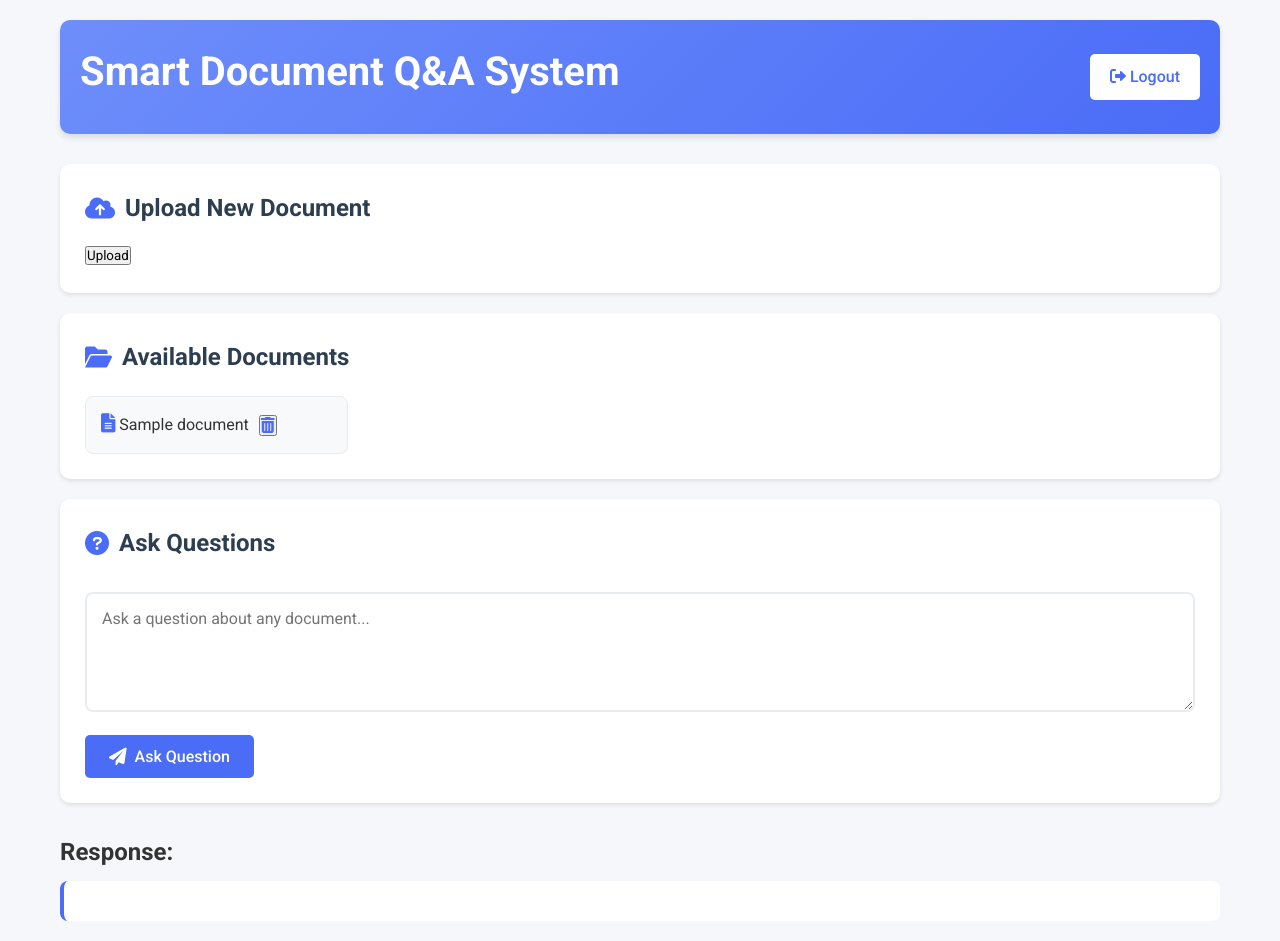
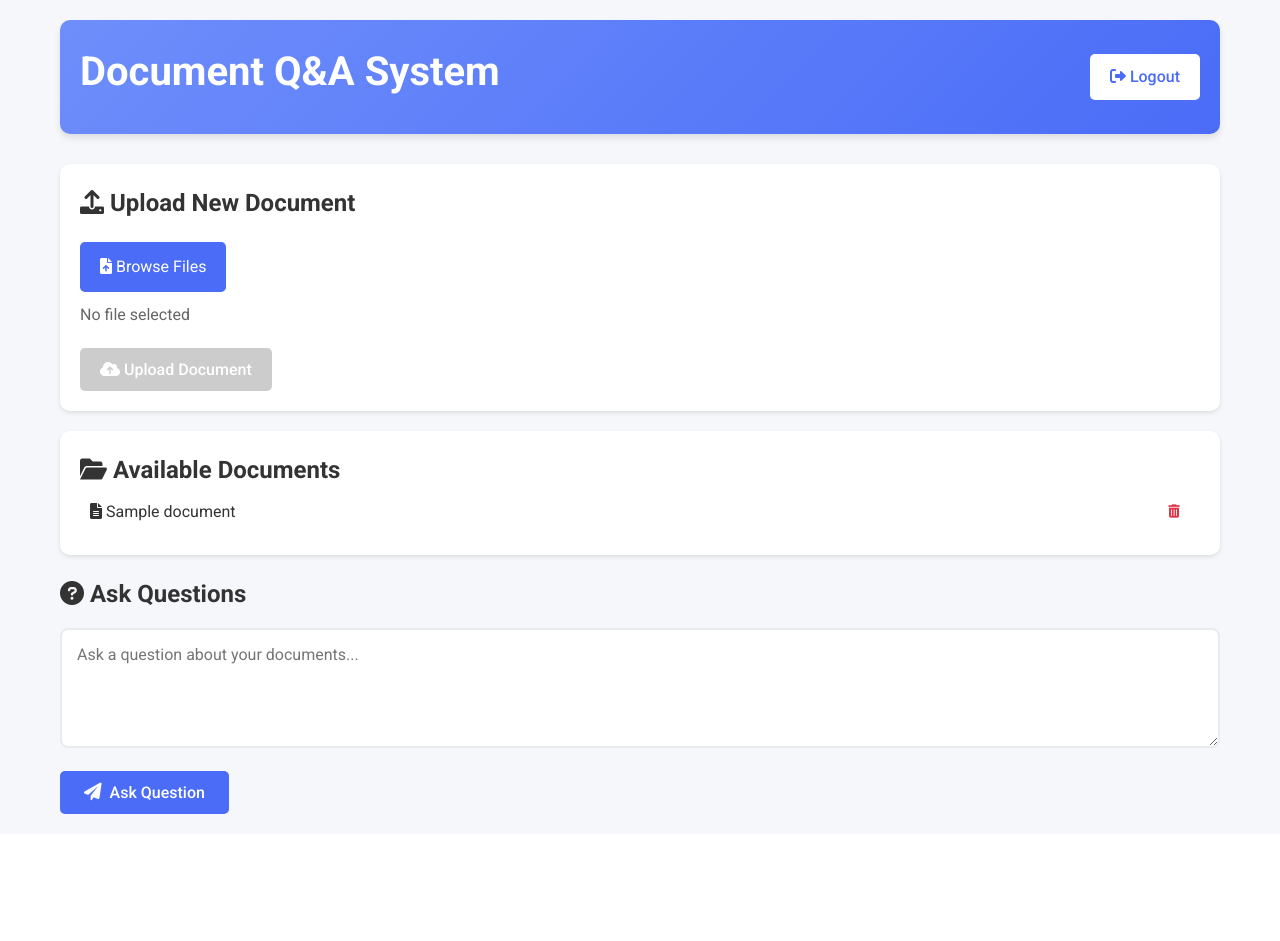
Before and after one commit to nagaramyav/chatbot, a Flask app: page / in a window 1280 px wide. After the commit the page ends 814 px from the top, so only its background shows below. Run offline with Flask 3, Linux system fonts and the light colour scheme; a user stored in the database is signed in; tables that the repository leaves empty hold one stand-in row (values such as "Sample post").

Commit message:
Improve file upload interface and document management

```diff
--- a/templates/index.html
+++ b/templates/index.html
@@ -1,7 +1,7 @@
 <!DOCTYPE html>
 <html>
 <head>
-    <title>Smart Document Q&A System</title>
+    <title>Document Q&A System</title>
     <link href="https://fonts.googleapis.com/css2?family=Roboto:wght@300;400;500;700&display=swap" rel="stylesheet">
     <link href="https://cdnjs.cloudflare.com/ajax/libs/font-awesome/6.0.0/css/all.min.css" rel="stylesheet">
     <style>
@@ -93,55 +93,112 @@
         }
 
         .upload-section {
-            display: flex;
-            flex-direction: column;
-            gap: 15px;
+            background: white;
+            padding: 20px;
+            border-radius: 10px;
+            box-shadow: 0 2px 4px rgba(0,0,0,0.1);
+            margin-bottom: 20px;
         }
 
         .file-input-container {
             position: relative;
-            overflow: hidden;
-            display: inline-block;
+            margin: 20px 0;
         }
 
-        .file-input-label {
+        .file-input-button {
+            display: inline-block;
+            padding: 12px 20px;
             background-color: #4a6cf7;
             color: white;
-            padding: 12px 24px;
             border-radius: 5px;
             cursor: pointer;
-            display: inline-block;
-            transition: background-color 0.3s ease;
+            transition: background-color 0.3s;
         }
 
-        .file-input-label:hover {
+        .file-input-button:hover {
             background-color: #3a5bd6;
         }
 
-        #fileInput {
+        .file-input {
             display: none;
         }
 
-        .document-grid {
-            display: grid;
-            grid-template-columns: repeat(auto-fill, minmax(250px, 1fr));
-            gap: 20px;
-            margin-top: 20px;
+        .selected-file {
+            margin-top: 10px;
+            color: #666;
+        }
+
+        .upload-button {
+            background-color: #28a745;
+            color: white;
+            padding: 12px 20px;
+            border: none;
+            border-radius: 5px;
+            cursor: pointer;
+            font-size: 16px;
+            font-weight: 500;
+            transition: background-color 0.3s;
+        }
+
+        .upload-button:hover {
+            background-color: #218838;
+        }
+
+        .upload-button:disabled {
+            background-color: #cccccc;
+            cursor: not-allowed;
+        }
+
+        .status-message {
+            margin: 10px 0;
+            padding: 10px;
+            border-radius: 4px;
+        }
+
+        .status-success {
+            background-color: #d4edda;
+            color: #155724;
+            border: 1px solid #c3e6cb;
+        }
+
+        .status-error {
+            background-color: #f8d7da;
+            color: #721c24;
+            border: 1px solid #f5c6cb;
+        }
+
+        .document-list {
+            background: white;
+            padding: 20px;
+            border-radius: 10px;
+            box-shadow: 0 2px 4px rgba(0,0,0,0.1);
+            margin-bottom: 20px;
         }
 
         .document-item {
-            background: #f8f9fa;
-            padding: 15px;
-            border-radius: 8px;
-            border: 1px solid #e9ecef;
             display: flex;
+            justify-content: space-between;
             align-items: center;
-            gap: 10px;
+            padding: 10px;
+            border-bottom: 1px solid #eee;
         }
 
-        .document-item i {
-            color: #4a6cf7;
-            font-size: 1.2em;
+        .document-item:last-child {
+            border-bottom: none;
+        }
+
+        .delete-btn {
+            color: #dc3545;
+            background: none;
+            border: none;
+            cursor: pointer;
+            padding: 5px 10px;
+            border-radius: 3px;
+        }
+
+        .delete-btn:hover {
+            background-color: #dc3545;
+            color: white;
         }
 
         .qa-section textarea {
@@ -216,24 +273,6 @@
             display: none;
         }
 
-        .status-message {
-            margin: 10px 0;
-            padding: 10px;
-            border-radius: 4px;
-        }
-
-        .status-success {
-            background-color: #d4edda;
-            color: #155724;
-            border: 1px solid #c3e6cb;
-        }
-
-        .status-error {
-            background-color: #f8d7da;
-            color: #721c24;
-            border: 1px solid #f5c6cb;
-        }
-
         @keyframes spin {
             0% { transform: rotate(0deg); }
             100% { transform: rotate(360deg); }
@@ -251,69 +290,75 @@
             .header h1 {
                 font-size: 2em;
             }
-
-            .document-grid {
-                grid-template-columns: 1fr;
-            }
         }
     </style>
 </head>
 <body>
     <div class="container">
         <div class="header">
-            <h1 class="header-title">Smart Document Q&A System</h1>
+            <h1 class="header-title">Document Q&A System</h1>
             <a href="{{ url_for('logout') }}" class="logout-btn">
                 <i class="fas fa-sign-out-alt"></i> Logout
             </a>
         </div>
 
-        <div class="card">
-            <h2><i class="fas fa-cloud-upload-alt"></i>Upload New Document</h2>
-            <div class="upload-section">
-                <form id="uploadForm" enctype="multipart/form-data">
-                    <input type="file" id="fileInput" accept=".txt,.pdf,.doc,.docx">
-                    <button type="button" onclick="uploadFile()">Upload</button>
-                </form>
-                <div id="uploadStatus"></div>
+        <div class="upload-section">
+            <h2><i class="fas fa-upload"></i> Upload New Document</h2>
+            <div class="file-input-container">
+                <label for="fileInput" class="file-input-button">
+                    <i class="fas fa-file-upload"></i> Browse Files
+                </label>
+                <input type="file" id="fileInput" class="file-input" accept=".txt,.pdf,.doc,.docx">
+                <div class="selected-file" id="selectedFile">No file selected</div>
             </div>
+            <button onclick="uploadFile()" class="upload-button" id="uploadButton" disabled>
+                <i class="fas fa-cloud-upload-alt"></i> Upload Document
+            </button>
+            <div id="uploadStatus" class="status-message"></div>
         </div>
 
-        <div class="card">
-            <h2><i class="fas fa-folder-open"></i>Available Documents</h2>
-            <div class="document-grid">
+        <div class="document-list">
+            <h2><i class="fas fa-folder-open"></i> Available Documents</h2>
+            {% if documents %}
                 {% for doc in documents %}
                 <div class="document-item" id="doc-{{ doc[0] }}">
-                    <div class="document-info">
-                        <i class="fas fa-file-alt"></i>
-                        <span>{{ doc[1] }}</span>
-                    </div>
-                    <button class="delete-btn" onclick="deleteDocument({{ doc[0] }}, '{{ doc[1] }}')" title="Delete document">
+                    <span><i class="fas fa-file-alt"></i> {{ doc[1] }}</span>
+                    <button class="delete-btn" onclick="deleteDocument({{ doc[0] }})">
                         <i class="fas fa-trash-alt"></i>
                     </button>
                 </div>
                 {% endfor %}
-            </div>
+            {% else %}
+                <p>No documents uploaded yet.</p>
+            {% endif %}
         </div>
 
-        <div class="card">
-            <h2><i class="fas fa-question-circle"></i>Ask Questions</h2>
-            <div class="qa-section">
-                <textarea id="userInput" placeholder="Ask a question about any document..."></textarea>
-                <button onclick="sendMessage()" class="button">
-                    <i class="fas fa-paper-plane"></i> Ask Question
-                </button>
-            </div>
-        </div>
-
-        <div class="loader" id="loader"></div>
-
-        <div class="response-section">
-            <h2>Response:</h2>
-            <div class="response-content" id="response"></div>
+        <div class="qa-section">
+            <h2><i class="fas fa-question-circle"></i> Ask Questions</h2>
+            <textarea id="userInput" placeholder="Ask a question about your documents..."></textarea>
+            <button onclick="sendMessage()" class="button">
+                <i class="fas fa-paper-plane"></i> Ask Question
+            </button>
+            <div id="loader" class="loader"></div>
+            <div id="response" class="response"></div>
         </div>
     </div>
 
     <script>
+        const fileInput = document.getElementById('fileInput');
+        const selectedFile = document.getElementById('selectedFile');
+        const uploadButton = document.getElementById('uploadButton');
+
+        fileInput.addEventListener('change', function() {
+            if (this.files.length > 0) {
+                selectedFile.textContent = `Selected file: ${this.files[0].name}`;
+                uploadButton.disabled = false;
+            } else {
+                selectedFile.textContent = 'No file selected';
+                uploadButton.disabled = true;
+            }
+        });
+
         function showStatus(message, type) {
             const statusDiv = document.getElementById('uploadStatus');
             statusDiv.className = `status-message status-${type}`;
@@ -321,9 +366,7 @@
         }
 
         async function uploadFile() {
-            const fileInput = document.getElementById('fileInput');
             const file = fileInput.files[0];
-
             if (!file) {
                 showStatus('Please select a file first', 'error');
                 return;
@@ -333,6 +376,7 @@
             formData.append('file', file);
 
             try {
+                uploadButton.disabled = true;
                 showStatus('Uploading...', 'info');
 
                 const response = await fetch('/upload', {
@@ -340,28 +384,57 @@
                     body: formData
                 });
 
-                if (!response.ok) {
-                    throw new Error(`HTTP error! status: ${response.status}`);
-                }
-
                 const result = await response.json();
 
                 if (result.success) {
                     showStatus('File uploaded successfully!', 'success');
-                    // Refresh the page to show the new document
                     setTimeout(() => {
                         window.location.reload();
                     }, 1500);
                 } else {
                     showStatus(`Upload failed: ${result.error}`, 'error');
+                    uploadButton.disabled = false;
                 }
             } catch (error) {
                 console.error('Error:', error);
                 showStatus('Error uploading file. Please try again.', 'error');
+                uploadButton.disabled = false;
             }
 
-            // Clear the file input
             fileInput.value = '';
+            selectedFile.textContent = 'No file selected';
+        }
+
+        async function deleteDocument(docId) {
+            if (!confirm('Are you sure you want to delete this document?')) {
+                return;
+            }
+
+            try {
+                const response = await fetch(`/delete_document/${docId}`, {
+                    method: 'DELETE'
+                });
+
+                const result = await response.json();
+
+                if (result.success) {
+                    const docElement = document.getElementById(`doc-${docId}`);
+                    docElement.style.opacity = '0';
+                    setTimeout(() => {
+                        docElement.remove();
+                        if (document.querySelectorAll('.document-item').length === 0) {
+                            document.querySelector('.document-list').innerHTML =
+                                '<h2><i class="fas fa-folder-open"></i> Available Documents</h2>' +
+                                '<p>No documents uploaded yet.</p>';
+                        }
+                    }, 300);
+                } else {
+                    alert('Error deleting document: ' + result.error);
+                }
+            } catch (error) {
+                console.error('Error:', error);
+                alert('Error deleting document. Please try again.');
+            }
         }
 
         async function sendMessage() {
@@ -407,37 +480,6 @@
                 sendMessage();
             }
         });
-
-        async function deleteDocument(docId, docTitle) {
-            if (!confirm(`Are you sure you want to delete "${docTitle}"?`)) {
-                return;
-            }
-
-            try {
-                const response = await fetch(`/delete_document/${docId}`, {
-                    method: 'DELETE'
-                });
-
-                const result = await response.json();
-
-                if (result.success) {
-                    // Add fade-out animation
-                    const docElement = document.getElementById(`doc-${docId}`);
-                    docElement.classList.add('fade-out');
-
-                    // Remove element after animation
-                    setTimeout(() => {
-                        docElement.remove();
-                        showStatus('Document deleted successfully!', 'success');
-                    }, 300);
-                } else {
-                    showStatus(`Error: ${result.error}`, 'error');
-                }
-            } catch (error) {
-                console.error('Error:', error);
-                showStatus('Error deleting document. Please try again.', 'error');
-            }
-        }
     </script>
 </body>
 </html>
```
